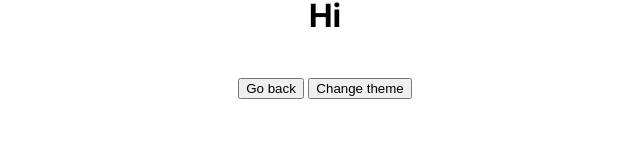
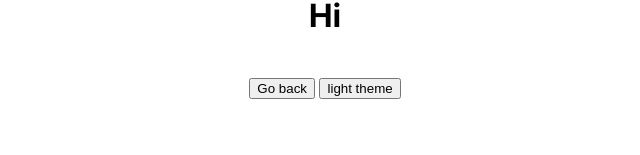
Before and after one commit to kasir-barati/my-nextjs-journey, a Next.js app: page / in a window 1280 px wide. Shown: the part 145-300 px from the top of the page, without its empty margins (315-955 px from the left). Built offline with nearby package versions, Linux system fonts and the light colour scheme.

Commit message:
chore: use darktheme state to show different results

```diff
--- a/app/page.tsx
+++ b/app/page.tsx
@@ -30,7 +30,9 @@ export default function Home() {
             <br />
             <Button onClick={handleClick}>Go back</Button>
             &nbsp;
-            <button onClick={onClickHandler}>Change theme</button>
+            <button onClick={onClickHandler}>
+                {darkTheme ? 'dark' : 'light'} theme
+            </button>
         </main>
     );
 }
```
